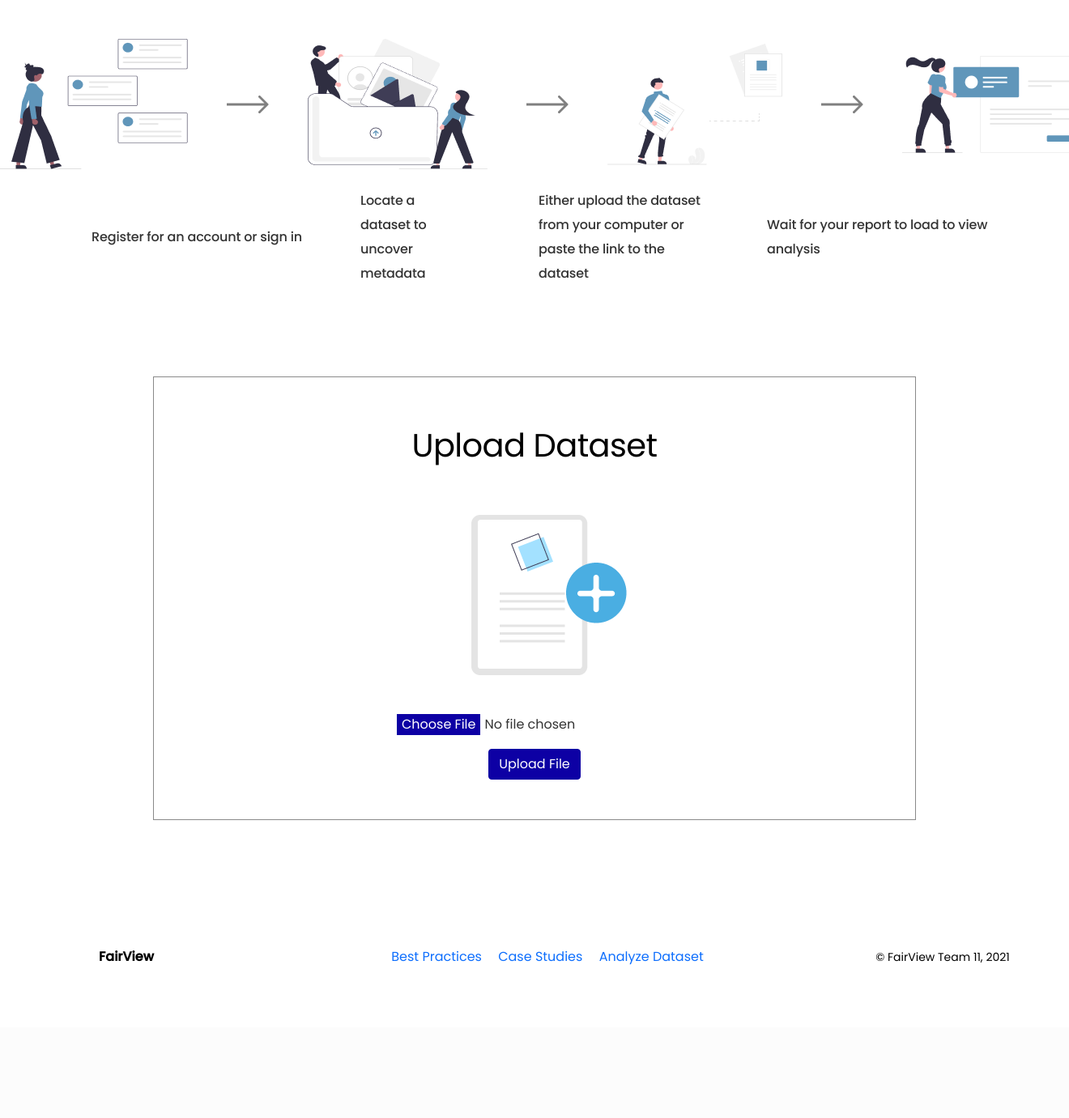
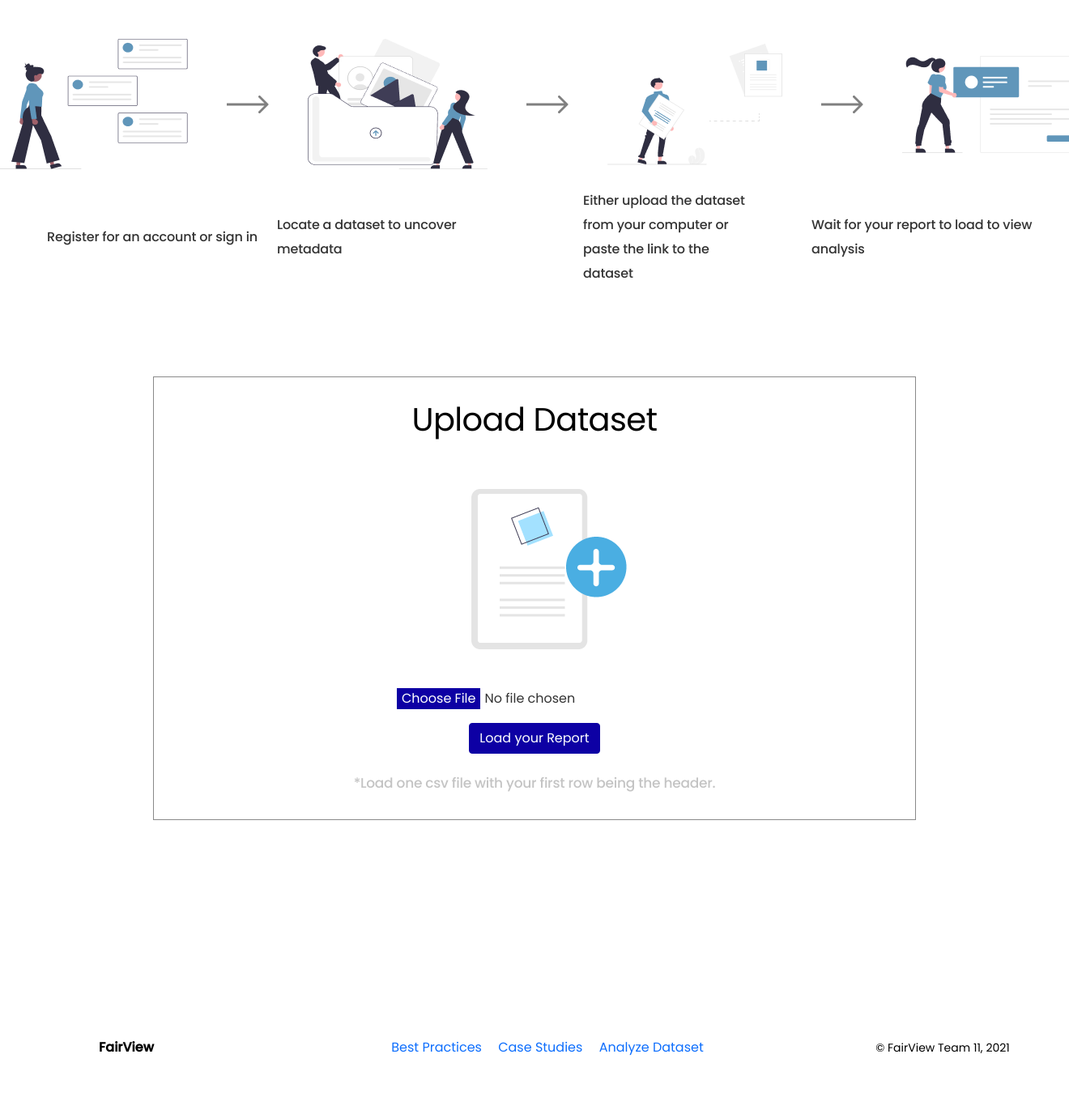
Before and after one commit to a-phung/internhacks-team11, a Flask app: page /upload in a window 1320 px wide; the page is wider, and only the part inside the window is pictured. Shown: the part 1039-2420 px from the top of that part at 81% size. Before the commit the page ends 2231 px from the top of that part, so only its background shows below. Run offline with Flask 2, Linux system fonts and the light colour scheme; a user stored in the database is signed in; some libraries are stand-ins or nearby versions.

Commit message:
Added further css styling and functionality to upload.html.

```diff
--- a/internhacks/routes.py
+++ b/internhacks/routes.py
@@ -181,6 +181,7 @@ def upload():
     """ Render Upload page. """
     row_headers = None
     attributes_dict = {}
+    scroll = None
     if request.method == "POST":  # POST method from submitting file
         if request.files:  # If file is available and uploaded
             csv_file = request.files["file"]  # Store in variable
@@ -233,10 +234,11 @@ def upload():
 
             try:  # If attributes were taken from data set, row_headers are passed off
                 row_headers = list(attributes_dict.values())[0].keys()
+                scroll = "metadata"
             except:  # Else, exception is raised.
                 flash(f"No metadata was obtained! Please check your uploaded file.", "warning")
 
-    return render_template("upload.html", title="Upload File", data=attributes_dict, row_headers=row_headers)
+    return render_template("upload.html", title="Upload File", data=attributes_dict, row_headers=row_headers, scroll=scroll)
 
 
 @app.route("/account")
--- a/internhacks/static/main.css
+++ b/internhacks/static/main.css
@@ -374,7 +374,7 @@ ul#horizontal-list li a {
 }
 
 .analyze-body1 {
-    font-family: Poppins;
+    font-family: 'Poppins', sans-serif;
     font-style: normal;
     font-weight: 500;
     font-size: 1em;
@@ -403,6 +403,22 @@ ul#horizontal-list li a {
     text-decoration: none;
 }
 
+.upload-text {
+    font-family: 'Poppins', sans-serif;
+    font-style: normal;
+    font-weight: 500;
+    font-size: 17px;
+    line-height: 25px;
+    display: flex;
+    letter-spacing: -0.015em;
+    color: #C4C4C4;
+}
+
+.mx-6 {
+    margin-left: ($spacer * 3.5) !important;
+    margin-right: ($spacer * 3.5) !important;
+}
+
 input[type=file]::file-selector-button {
     background-color: #0D00A4;
     color: #ffffff;
--- a/internhacks/templates/upload.html
+++ b/internhacks/templates/upload.html
@@ -3,15 +3,15 @@
 <div class="container-fluid">
     <div class="top-buffer">
         <div class="row justify-content-center">
-            <div class="col-4 d-flex justify-content-center">
+            <div class="col-md-4 d-flex justify-content-center">
                 <h1 class="analyze-h1">Analyze Dataset</h1>
             </div>
         </div>
         <div class="row p-5">
-            <div class="col-6">
+            <div class="col-md-6">
                 <img src="/static/images/undraw_Data_re_80ws.png" class="img-fluid">
             </div>
-            <div class="col-5 mr-4 offset-1">
+            <div class="col-md-5 mr-4 offset-1">
                 <h2 class="analyze-h2">Try it out</h2>
                     <p class="analyze-body1">
                         Fairview summarizes statistics for each feature and displays the distribution of values across the
@@ -30,7 +30,7 @@
             </div>
         </div>
         <div class="row mt-5 justify-content-center">
-            <div class="col-4 d-flex justify-content-center">
+            <div class="col-md-4 d-flex justify-content-center">
                 <h2 class="analyze-h2">How do I start?</h2>
             </div>
         </div>
@@ -46,52 +46,62 @@
             </div>
         </div>
         <div class="row mt-4 justify-content-center">
-            <div class="col-3 d-flex align-items-center justify-content-end">
+            <div class="col-md-3 d-flex align-items-center justify-content-end">
                 <span class="mr-5 analyze-body1">Register for an account or sign in</span>
             </div>
-            <div class="col-2 d-flex align-items-center justify-content-end">
-                <span class="px-5 analyze-body1">Locate a dataset to uncover metadata</span>
+            <div class="col-md-3 d-flex align-items-center justify-content-end">
+                <span class="pl-5 analyze-body1">Locate a dataset to uncover metadata</span>
             </div>
-            <div class="col-3 d-flex align-items-center justify-content-end">
+            <div class="col-md-3 d-flex align-items-center justify-content-end">
                 <span class="px-5 analyze-body1">Either upload the dataset from your computer or paste the link to the dataset</span>
             </div>
-            <div class="col-3 d-flex align-items-center justify-content-start">
+            <div class="col-md-3 d-flex align-items-center justify-content-start">
                 <span class="pl-5 analyze-body1">Wait for your report to load to view analysis</span>
             </div>
         </div>
         <div class="top-buffer">
             <div class="row align-items-center justify-content-center">
-                <div class="col-12 analyze-square">
+                <div class="col-md-12 analyze-square">
                     <div class="row justify-content-center">
-                        <div class="col-6 d-flex align-items-center justify-content-center mt-5">
+                        <div class="col-md-6 d-flex align-items-center justify-content-center mt-3">
                             <h2 class="analyze-h2" id="dataset">Upload Dataset</h2>
                         </div>
                     </div>
                     <div class="row mt-4 justify-content-center">
-                        <div class="col-4 d-flex align-items-center justify-content-center">
+                        <div class="col-md-4 d-flex align-items-center justify-content-center">
                             <img src="/static/images/analyze-page-file.png" class="img-fluid">
                         </div>
                     </div>
                     <div class="row mt-4 justify-content-center">
-                        <div class="col-4 d-flex align-items-center justify-content-center">
+                        <div class="col-md-4 d-flex align-items-center justify-content-center">
                             <form action="/upload" method="POST" enctype="multipart/form-data" class="justify-content-center">
                                 <fieldset>
                                     <div>
                                         <input type="file" id="data_set" name="file" accept=".csv">
                                     </div>
-                                    <div class="col-12 mt-3 d-flex align-items-center justify-content-center">
-                                        <input type="submit" value="Upload File" class="btn btn-primary btn-fairview">
+                                    <div class="col-md-12 mt-3 d-flex align-items-center justify-content-center">
+                                        <input type="submit" value="Load your Report" class="btn btn-primary btn-fairview">
                                     </div>
                                 </fieldset>
                             </form>
                         </div>
                     </div>
+                    <div class="row mt-4 justify-content-center">
+                        <div class="col-md-8 d-flex align-items-center justify-content-center">
+                            <p class="upload-text">*Load one csv file with your first row being the header.</p>
+                        </div>
+                    </div>
                 </div>
             </div>
         </div>
+        {% if scroll %}
+        <script>
+            document.location.hash = '#' + '{{ scroll }}';
+        </script>
+        {% endif %}
         <div class="top-buffer">
             <div class="row">
-                <div class="col-12 align-content-center justify-content-center">
+                <div class="col-md-12 align-content-center justify-content-center">
                     {% if row_headers %}
                         <h3 class="mr-5" id="metadata">Metadata</h3>
                         <table class="table table-striped table-hover">
@@ -118,6 +128,8 @@
                 </div>
             </div>
         </div>
+        <div class="top-buffer">
+        </div>
     </div>
 </div>
 {% endblock content%}
```
